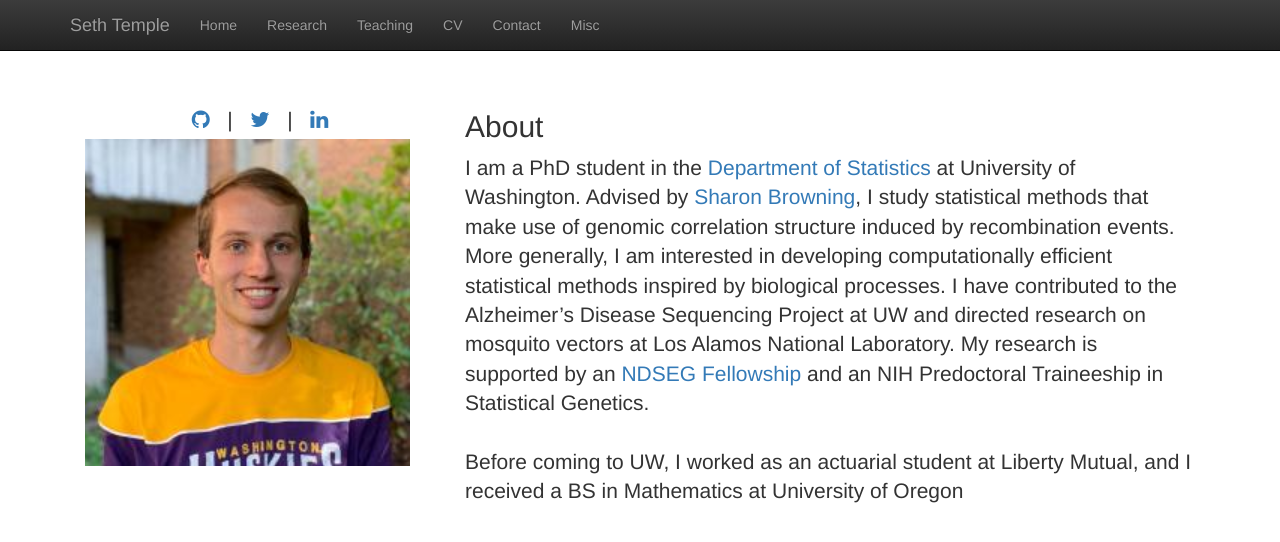
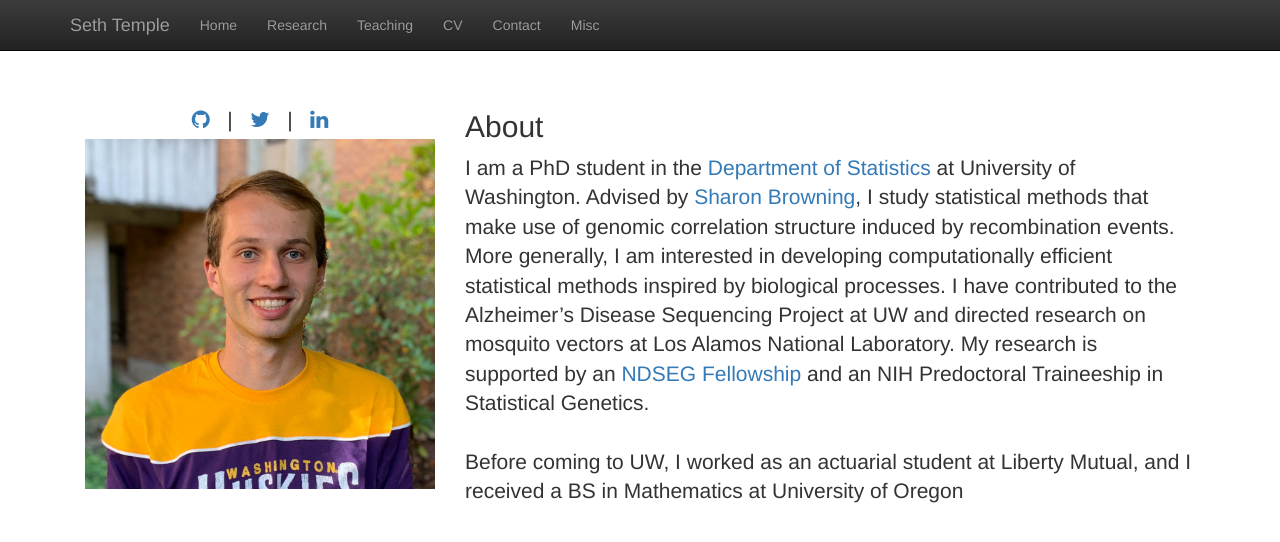
Before and after one commit to sdtemple/sdtemple.github.io, a Jekyll site: the page built from index.html, in a window 1280 px wide. Shown: the top 542 px of the page. Built offline with Jekyll 4.4.1, drawn with Linux system fonts in a browser that asks for light colours; nearby versions of some CDN libraries; library files that are not in the unit come from our copies.

Commit message:
Update index.html

```diff
--- a/index.html
+++ b/index.html
@@ -14,7 +14,7 @@
   <a href = "https://www.linkedin.com/in/sdtemple/"><i class="fa fa-linkedin" aria-hidden="true"></i></a>
          </p></center>
   </div>
-  <img class="featurette-image img-responsive" src="images/me.png">
+  <img class="featurette-image img-responsive" src="images/me.jpg">
 </div>
 
 
```
